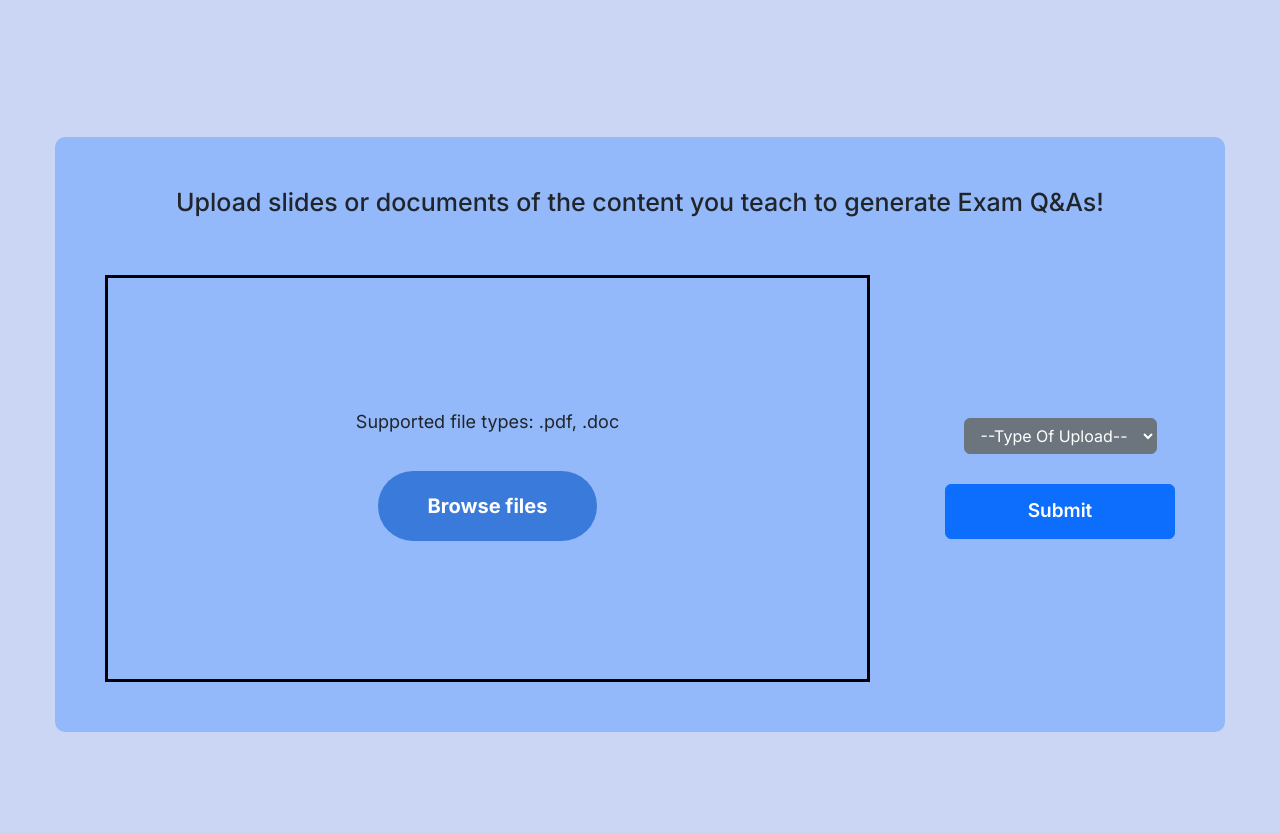
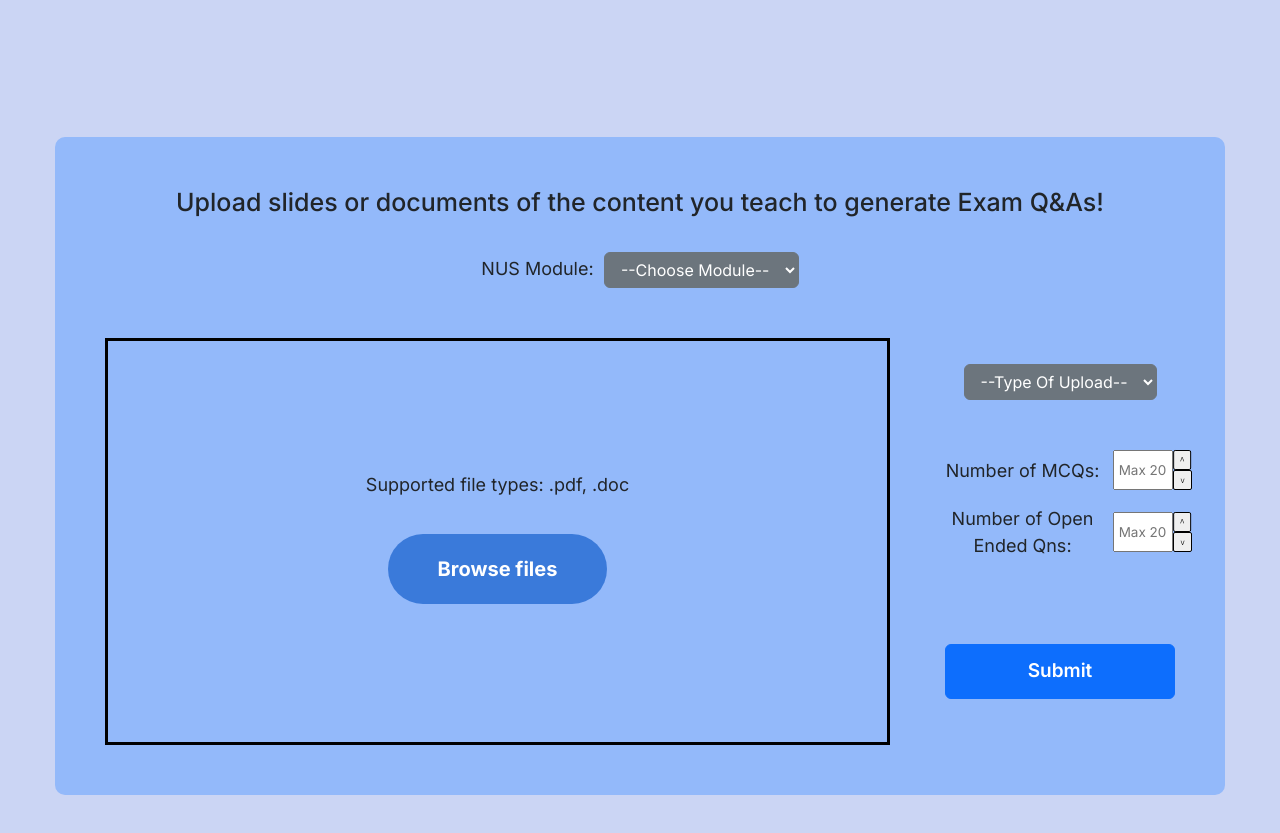
Before and after one commit to AY2324S2-DSA4213-TeamBloopers/Intelli-Exam, a React (Create React App) app in the folder client/: page / in a window 1280 px wide. Shown: the part 900-1733 px from the top of the page. Built offline with nearby package versions, Linux system fonts and the light colour scheme.

Commit message:
Add more form elements

```diff
--- a/client/src/components/Input.js
+++ b/client/src/components/Input.js
@@ -1,95 +1,157 @@
-import React from "react"
-import InputFile from "./InputFile"
-import Dropdown from "./Dropdown"
+import React from "react";
+import InputFile from "./InputFile";
+import UploadType from "./UploadType";
 
-import axios from "axios"
+import axios from "axios";
+import QnNum from "./QnNum";
 
+export default function Input() {
+  const [opt, setOpt] = React.useState("");
 
-export default function Input(){
-
-    const [opt, setOpt] = React.useState("")
-
-    function handleOptChange(event){
-        setOpt(event.target.value)
+  function handleOptChange(event) {
+    setOpt(event.target.value);
   }
 
-    const [files, setFile] = React.useState([])
+  const [mcq, setMcq] = React.useState();
+  const [oe, setOe] = React.useState();
 
-    function handleFile(event){
-        const uploadedFiles = event.target.files;
-        setFile([...files, ...uploadedFiles])
+  const [error, setError] = React.useState({
+    mcq: false,
+    oe: false,
+  });
+
+  function handleDecrease(event) {
+    event.target.id === "mcq" ? mcq === "" && setMcq(0) : oe === "" && setOe(0);
+
+    event.target.id === "mcq"
+      ? 0 < mcq && setMcq((prev) => prev - 1)
+      : 0 < oe && setOe((prev) => prev - 1);
   }
 
-    function handleDelete(index){
-        setFile(files.toSpliced(index, 1))
+  function handleIncrease(event) {
+    event.target.id === "mcq" ? mcq === "" && setMcq(0) : oe === "" && setOe(0);
+
+    event.target.id === "mcq"
+      ? mcq < 20 && setMcq((prev) => prev + 1)
+      : oe < 20 && setOe((prev) => prev + 1);
   }
 
+  function handleChange(event) {
+    const { id, value } = event.target;
+
+    const newValue = Number.isInteger(parseInt(value)) ? parseInt(value) : "";
+
+    0 <= newValue && newValue <= 20
+      ? setError((prev) => {
+          return { ...prev, [id]: false };
+        })
+      : setError((prev) => {
+          return { ...prev, [id]: true };
+        });
+
+    console.log(error);
+    id === "mcq" ? setMcq(newValue) : setOe(newValue);
+  }
+
+  const [files, setFile] = React.useState([]);
+
+  function handleFile(event) {
+    const uploadedFiles = event.target.files;
+    setFile([...files, ...uploadedFiles]);
+  }
+
+  function handleDelete(index) {
+    setFile(files.toSpliced(index, 1));
+  }
 
   const sendPDFToBackend = async () => {
     try {
-            if (!files){
-                console.log("no files")
+      if (!files) {
+        console.log("no files");
       }
 
-            const fd = new FormData()
+      const fd = new FormData();
       files.forEach((file, index) => {
-                fd.append(`file${index+1}`, file)
-            })
-
-            const response = await axios.post('http://localhost:5001/questions', fd, {
-                headers: {
-                'Content-Type': 'multipart/form-data',
-                },
-                responseType:'blob'
+        fd.append(`file${index + 1}`, file);
       });
 
-            const blob = new Blob([response.data], { type: 'application/vnd.openxmlformats-officedocument.spreadsheetml.sheet' });
+      const response = await axios.post(
+        `http://localhost:5001/questions?module-code=DSA4213&input-type=${opt}&open-ended-count=${oe}&mcq-count=${mcq}`,
+        fd,
+        {
+          headers: {
+            "Content-Type": "multipart/form-data",
+          },
+          responseType: "blob",
+        }
+      );
+
+      const blob = new Blob([response.data], {
+        type: "application/vnd.openxmlformats-officedocument.spreadsheetml.sheet",
+      });
 
       // Create a temporary URL to the Excel file
       const url = window.URL.createObjectURL(blob);
 
       // Create a link and trigger the download
-            const link = document.createElement('a');
+      const link = document.createElement("a");
       link.href = url;
-            link.setAttribute('download', 'output.xlsx');
+      link.setAttribute("download", "output.xlsx");
       document.body.appendChild(link);
       link.click();
 
-
-            console.log('PDF uploaded successfully:', response.data);
+      console.log("PDF uploaded successfully:", response.data);
     } catch (error) {
-            console.error('Error uploading PDF:', error);
+      console.error("Error uploading PDF:", error);
     }
   };
 
-    function handleSubmit(event){
-
+  function handleSubmit(event) {
     event.preventDefault();
 
     sendPDFToBackend();
   }
 
-    return(
+  return (
+    <form onSubmit={handleSubmit} className="input-body">
+      <h1 className="file--title">
+        Upload slides or documents of the content you teach to generate Exam
+        Q&As!
+      </h1>
 
-        <form onSubmit={handleSubmit} className="input-body">
-            <h1 className="file--title">Upload slides or documents of the content you teach to generate Exam Q&As!</h1>
+      <div>
+        <span className="module">NUS Module:</span>
+        <select className="btn btn-secondary dropdown-toggle">
+          <option>--Choose Module--</option>
+          <option>DSA4213</option>
+          <option>DSA2102</option>
+          <option>DSA1101</option>
+        </select>
+      </div>
 
       <div className="input-grid">
-                <InputFile
-                    upload={handleFile}
-                    delete= {handleDelete}
-                    files = {files}/>
+        <InputFile upload={handleFile} delete={handleDelete} files={files} />
 
         <div class="buttons">
-                    <Dropdown
-                        value={opt}
-                        onChange={handleOptChange}/>
+          <UploadType value={opt} onChange={handleOptChange} />
+          <QnNum
+            mcq={mcq}
+            oe={oe}
+            increase={handleIncrease}
+            decrease={handleDecrease}
+            onChange={handleChange}
+            error={error}
+          />
 
-                    <button className="btn btn-primary" value="Submit" onChange={handleSubmit}>
+          <button
+            className="btn btn-primary"
+            value="Submit"
+            onChange={handleSubmit}
+          >
             Submit
           </button>
         </div>
       </div>
     </form>
-    )
+  );
 }
--- /dev/null
+++ b/client/src/components/QnNum.js
@@ -0,0 +1,64 @@
+import React from "react";
+
+export default function QnNum(props) {
+  return (
+    <div>
+      <div className="qn-grid">
+        <span>Number of MCQs:</span>
+        <div className="num-grid">
+          <input
+            id="mcq"
+            type="text"
+            placeholder="Max 20"
+            value={props.mcq}
+            onChange={props.onChange}
+            className="num-input"
+          ></input>
+
+          <div className="count-buttons">
+            <button
+              className="down"
+              type="button"
+              id="mcq"
+              onClick={props.increase}
+            >
+              V
+            </button>
+            <button type="button" id="mcq" onClick={props.decrease}>
+              V
+            </button>
+          </div>
+        </div>
+      </div>
+      {props.error.mcq && <span className="notice">Number must be within 0 to 20</span>}
+
+      <div className="qn-grid">
+        <span>Number of Open Ended Qns:</span>
+        <div className="num-grid">
+          <input
+            id="oe"
+            type="text"
+            placeholder="Max 20"
+            value={props.oe}
+            onChange={props.onChange}
+            className="num-input"
+          ></input>
+          <div className="count-buttons">
+            <button
+              className="down"
+              type="button"
+              id="oe"
+              onClick={props.increase}
+            >
+              V
+            </button>
+            <button type="button" id="oe" onClick={props.decrease}>
+              V
+            </button>
+          </div>
+        </div>
+      </div>
+      {props.error.oe && <span className="notice">Number must be within 0 to 20</span>}
+    </div>
+  );
+}
--- a/client/src/components/Dropdown.js
+++ b/client/src/components/UploadType.js
@@ -1,8 +1,8 @@
 import React from "react"
 
-export default function Dropdown(props){
+export default function UploadType(props){
     return(
-        <div className="dropdown">
+        <div className="upload-type">
             <select
                 onChange={props.onChange}
                 name="type"
--- a/client/src/styles.css
+++ b/client/src/styles.css
@@ -32,7 +32,7 @@ body {
     --primary-900: #011C26;
 */
 
-.start{
+.start {
   width: 400px;
   height: 120px;
   border: none;
@@ -45,7 +45,7 @@ body {
 
 /* Header */
 
-.header{
+.header {
   display: flex;
   align-items: center;
   margin: 20px 15px 25px 15px;
@@ -55,45 +55,39 @@ body {
   justify-content: space-between;
 }
 
-
-
-.header--team{
+.header--team {
   display: flex;
   flex-direction: column;
   margin-left: 25px;
   text-align: left;
 }
 
-
-.header--brand{
+.header--brand {
   font-weight: 600;
 }
 
-
-.header--brand > img{
+.header--brand > img {
   width: 35px;
   margin-left: 5px;
 }
 
-.logo{
+.logo {
   width: 100px;
 }
 
-.icons{
+.icons {
   padding-left: 20px;
 }
 
-.icons > img{
+.icons > img {
   width: 30px;
   margin-left: 10px;
   margin-right: 25px;
 }
 
-
-
 /* Title */
 
-.title-box{
+.title-box {
   /* https://www.pexels.com/photo/a-person-marking-a-test-paper-6684373/ */
   background-image: url(images/mark.jpeg);
   background-size: 103%;
@@ -103,13 +97,9 @@ body {
 
   margin: 20px 15px 25px 15px;
   border-radius: 10px;
-
-
 }
 
-
-
-.title{
+.title {
   display: grid;
   align-content: center;
   justify-items: center;
@@ -122,55 +112,56 @@ body {
   background-color: rgba(217, 212, 212, 0.372);
 
   position: relative;
-
 }
 
-.title > h1{
+.title > h1 {
   font-size: 70px;
   font-weight: 600;
   padding: 20px 40px 10px 40px;
   width: 800px;
 }
 
-.title > span{
+.title > span {
   margin-top: 0px;
   margin-bottom: 40px;
   width: 350px;
 }
 
-
-.credits{
+.credits {
   position: absolute;
   bottom: 2px;
   right: 2px;
   font-size: 9px;
 }
 
-.credits > img{
+.credits > img {
   width: 10px;
   margin-right: 2px;
 }
 
-
 /* Input */
 
-.input-body{
+.input-body {
   display: flex;
   flex-direction: column;
 
-    background-color: #93B9FA;
+  background-color: #93b9fa;
   display: flex;
   justify-content: center;
   margin: 400px 55px 200px 55px;
   border-radius: 10px;
 }
 
-.input-grid{
+.input-grid {
   display: grid;
   align-items: center;
   grid-template-columns: 3fr 1fr;
 }
 
+.module {
+  align-self: center;
+  margin-right: 10px;
+}
 
 /* InputFile */
 
@@ -193,28 +184,29 @@ input[type="file"] {
   transition-property: color, background-color, border-color, box-shadow;
 }
 
-.form-label:hover{
-    background-color:  rgba(32, 103, 209, .99);
-    box-shadow: inset 0 1px 0 rgba(255, 255, 255, 0.116),0 1px 1px rgba(0, 0, 0, 0.075);
+.form-label:hover {
+  background-color: rgba(32, 103, 209, 0.99);
+  box-shadow: inset 0 1px 0 rgba(255, 255, 255, 0.116),
+    0 1px 1px rgba(0, 0, 0, 0.075);
 }
 
-.file{
+.file {
   display: grid;
   justify-content: center;
   border: solid;
   border-color: black;
   padding: 130px 0px 130px 0px;
-    margin: 50px 50px 50px 50px;
+  margin: 50px 30px 50px 50px;
   position: relative;
 }
 
-
-.file--title{
+.file--title {
   margin-top: 50px;
+  margin-bottom: 35px;
   font-size: 25px;
 }
 
-.delete{
+.delete {
   display: flex;
   align-items: center;
   justify-content: center;
@@ -228,10 +220,9 @@ input[type="file"] {
   margin-left: 5px;
   font-size: 10px;
   background-color: rgba(240, 230, 230, 0.626);
-
 }
 
-.add{
+.add {
   font-size: 20px;
   font-weight: 700;
   display: inline-block;
@@ -244,21 +235,79 @@ input[type="file"] {
 
   transition-duration: 0.15s, 0.15s, 0.15s, 0.15s;
   transition-property: color, background-color, border-color, box-shadow;
-
 }
 
-/* Dropdown, Submit */
+/* UploadType, Submit */
 
-
-.dropdown{
-    margin: 25px 50px 25px 25px;
+.buttons {
+  margin-bottom: 30px;
+}
+.upload-type {
+  margin: 35px 50px 20px 25px;
 }
 
 .buttons > .btn {
-    margin: 5px 50px 25px 25px;
+  margin: 70px 50px 25px 25px;
 
   width: 230px;
   height: 55px;
   font-size: 19px;
   font-weight: 600;
 }
+
+.upload-type > .btn {
+  margin-bottom: 30px;
+}
+
+/* QnNum */
+
+.qn-grid {
+  display: grid;
+  align-items: center;
+  justify-content: center;
+  grid-template-columns: 180px 100px;
+  margin-top: 15px;
+  margin-bottom: 15px;
+  font-size: 18px;
+}
+
+.num-grid {
+  display: grid;
+  width: 80px;
+  height: 40px;
+  grid-template-columns: 3fr 1fr;
+  justify-content: center;
+  font-size: 13.5px;
+}
+.num-input {
+  text-align: center;
+  width: 100%;
+  height: 100%;
+}
+
+.notice {
+  font-size: 13px;
+  font-weight: 400;
+  background-color: rgb(245, 160, 124);
+  padding: 8px;
+  border-radius: 5px;
+}
+
+.count-buttons {
+  font-size: 6px;
+  display: grid;
+  justify-content: center;
+  align-items: center;
+}
+
+.count-buttons > button {
+  border: solid;
+  border-width: 1px;
+  border-radius: 2px;
+  height: 20px;
+}
+
+.down {
+  transform: rotate(180deg);
+  border-radius: 2px 0px 0px 0px;
+}
```
Also changed, not shown: client/src/components/InputFile.js (+13 -18 lines). Lines whose indentation alone changed are shown as unchanged.
